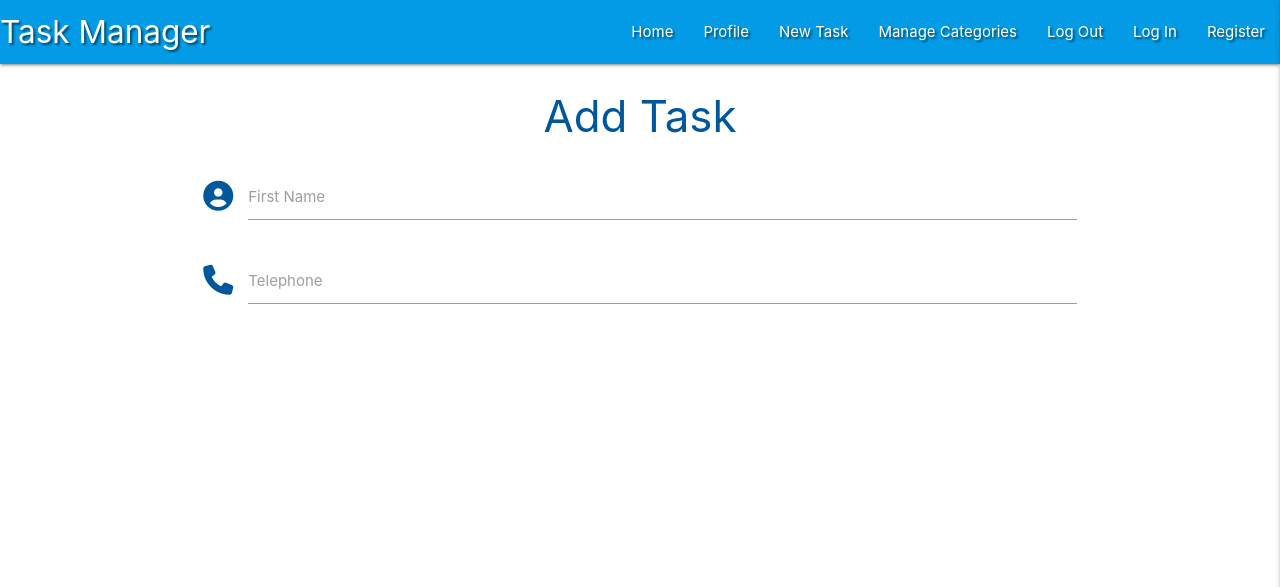
After one commit to famouswelshman/flask-task-manager-project, a Flask app: page /add_task in a window 1280 px wide. The commit adds this page. Shown: the top 587 px of the page. Run offline with Flask 2, Linux system fonts and the light colour scheme; some libraries are stand-ins or nearby versions.

Commit message:
fields added to task.html

```diff
--- a/app.py
+++ b/app.py
@@ -77,12 +77,31 @@ def login():
             return redirect(url_for("login"))
     return render_template("login.html")
 
+
 @app.route("/profile/<username>", methods=["GET", "POST"])
 def profile(username):
     # grab the sessions username from the database.
     username = mongo.db.users.find_one(
         {"username": session["user"]})["username"]
-    return render_template("profile.html", username=username)
+
+    if session ["user"]:
+        return render_template("profile.html", username=username)
+
+    return redirect(url_for("login"))
+
+
+@app.route("/logout")
+def logout():
+    # remove user from session cookies
+    flash("You have been logged out")
+    session.pop("user")
+    return redirect(url_for("login"))
+
+
+@app.route("/add_task")
+def add_task():
+    return render_template("add_task.html")
+
 
 if __name__ == "__main__":
     app.run(host=os.environ.get("IP"),
--- /dev/null
+++ b/templates/add_task.html
@@ -0,0 +1,23 @@
+{% extends "base.html" %}
+{% block content %}
+
+    <h3 class="light-blue-text text-darken-4 center-align">Add Task</h3>
+
+    <div class="row">
+        <form class="col s12" method="POST" action="">
+          <div class="row">
+            <div class="input-field col s12">
+              <i class="fas fa-user-circle prefix light-blue-text text-darken-4"></i>
+              <input id="icon_prefix" type="text" class="validate">
+              <label for="icon_prefix">First Name</label>
+            </div>
+            <div class="input-field col s12">
+              <i class="fa fa-phone prefix light-blue-text text-darken-4"></i>
+              <input id="icon_telephone" type="tel" class="validate">
+              <label for="icon_telephone">Telephone</label>
+            </div>
+          </div>
+        </form>
+      </div>
+
+{% endblock %}
--- a/templates/base.html
+++ b/templates/base.html
@@ -21,9 +21,9 @@
                             <ul class="right hide-on-med-and-down">
                                 <li><a href="{{ url_for('get_tasks') }}">Home</a></li>
                                 <li><a href="{{ url_for('profile', username=session['user']) }}">Profile</a></li>
-                                <li><a href="#">New Task</a></li>
+                                <li><a href="{{ url_for('add_task') }}">New Task</a></li>
                                 <li><a href="#">Manage Categories</a></li>
-                                <li><a href="#">Log Out</a></li>
+                                <li><a href="{{ url_for('logout') }}">Log Out</a></li>
                                 <li><a href="{{ url_for('login') }}">Log In</a></li>
                                 <li><a href="{{ url_for('register') }}">Register</a></li>
                             </ul>
@@ -35,9 +35,9 @@
                             <li><h4 class="center-align light-blue-text text-darken-4">Task Manager</h4></li>
                             <li><a href="{{ url_for('get_tasks') }}">Home</a></li>
                             <li><a href="{{ url_for('profile', username=session['user']) }}">Profile</a></li>
-                            <li><a href="#">New Task</a></li>
+                            <li><a href="{{ url_for('add_task') }}">New Task</a></li>
                             <li><a href="#">Manage Categories</a></li>
-                            <li><a href="#">Log Out</a></li>
+                            <li><a href="{{ url_for('logout') }}">Log Out</a></li>
                             <li><a href="{{ url_for('login') }}">Log In</a></li>
                             <li><a href="{{ url_for('register') }}">Register</a></li>
                         </ul>
```
